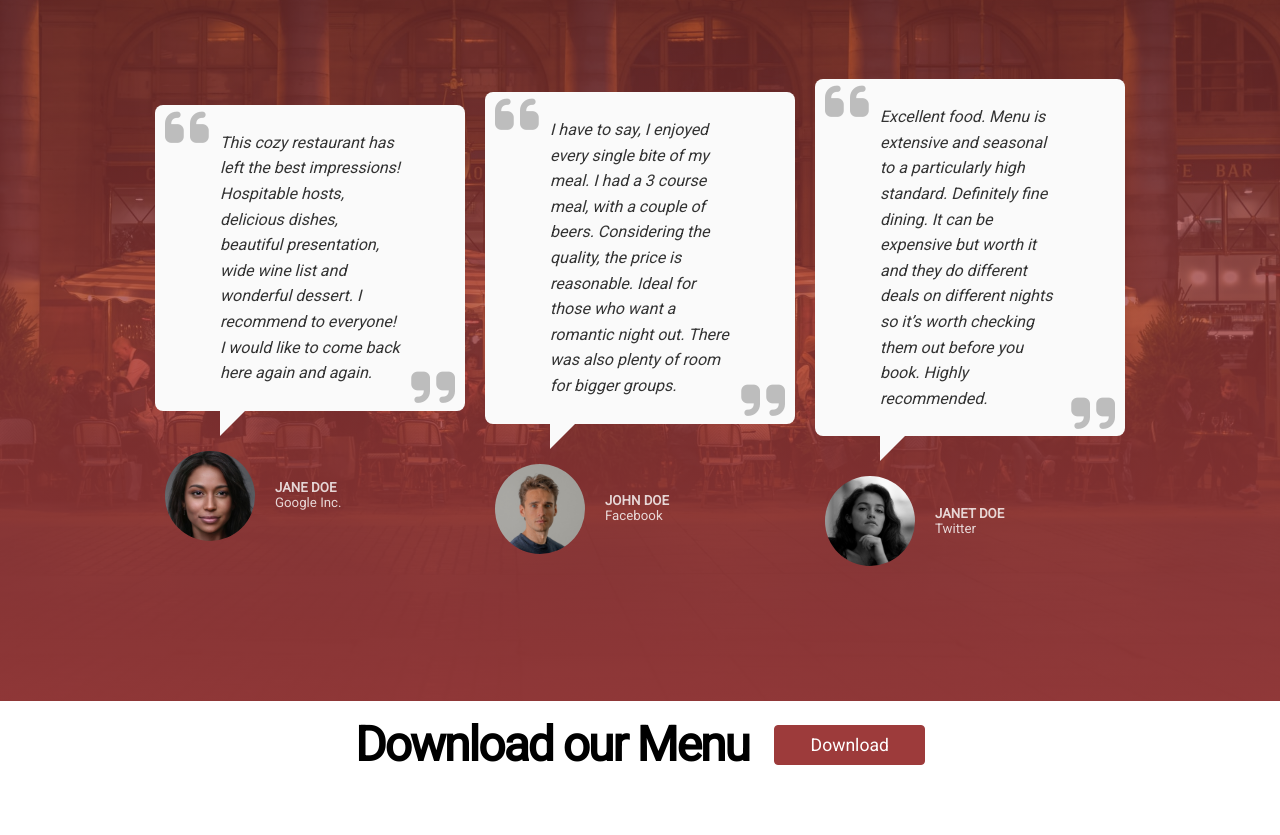
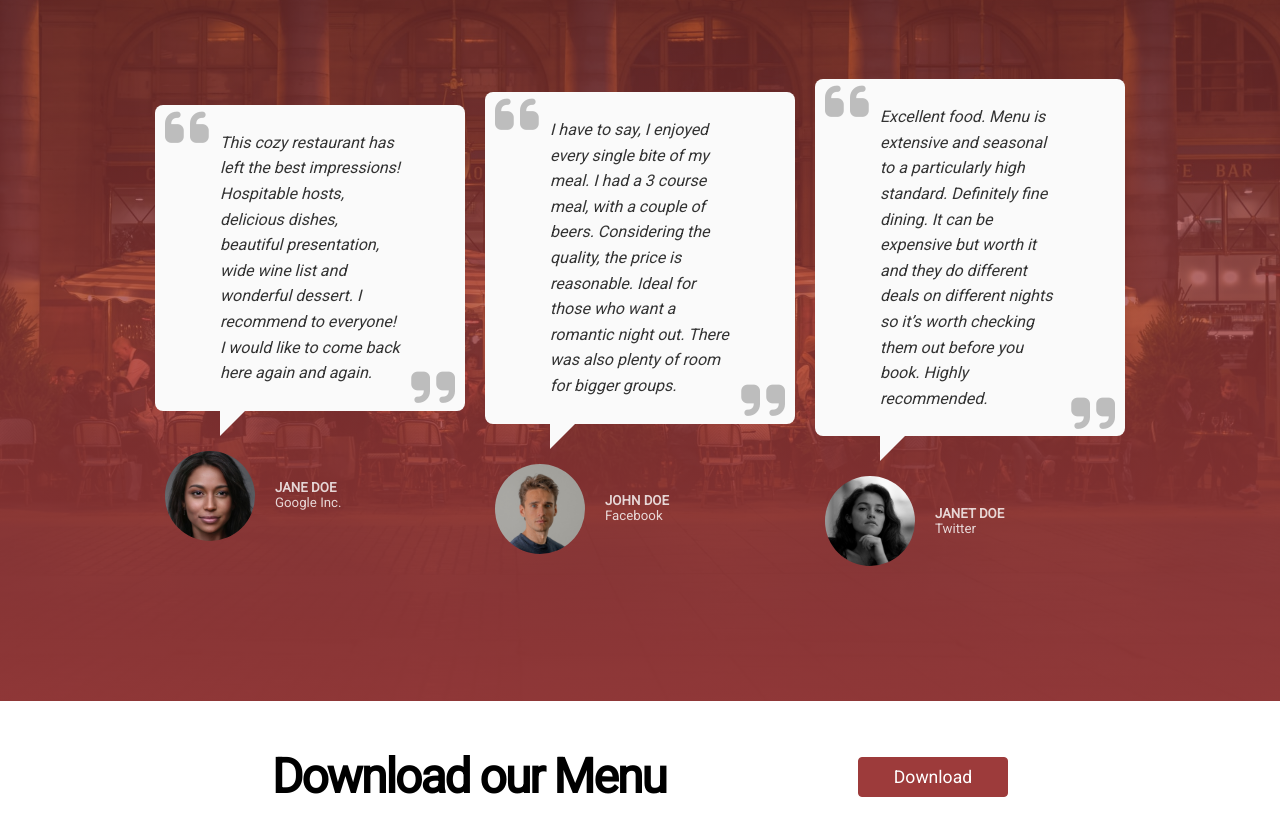
Before and after one commit to miguelcarmona23/Pizzeria_Website, a plain HTML site: page index.html in a window 1280 px wide. Shown: the part 2721-3556 px from the top of the page. Before the commit the page ends 3510 px from the top, so only its background shows below. Drawn offline with Linux system fonts and the light colour scheme.

Commit message:
Added margins around download menu items

```diff
--- a/CSS/style.css
+++ b/CSS/style.css
@@ -474,6 +474,7 @@ figure.reviews__Comment .reviewer h5 span {
   justify-content: center;
   align-items: center;
   flex-wrap: wrap;
+  margin: 2rem 0;
 }
 
 .downloadMenu--contents {
@@ -488,7 +489,7 @@ figure.reviews__Comment .reviewer h5 span {
   display: inline-block;
   font-size: 3rem;
   letter-spacing: -2px;
-  margin: 0 2vw 0 0;
+  margin: 0 15vw 0 0;
 }
 
 /* .downloadMenu--button button a {
```
